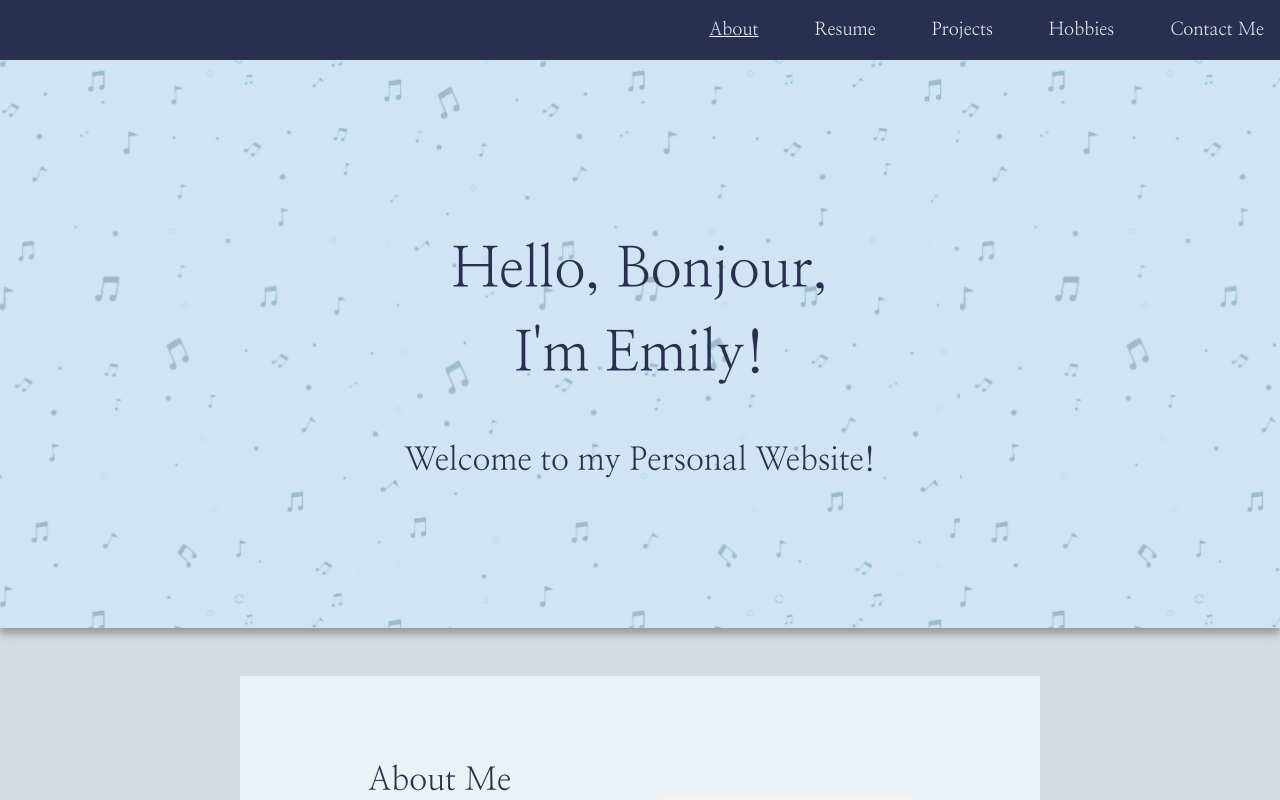
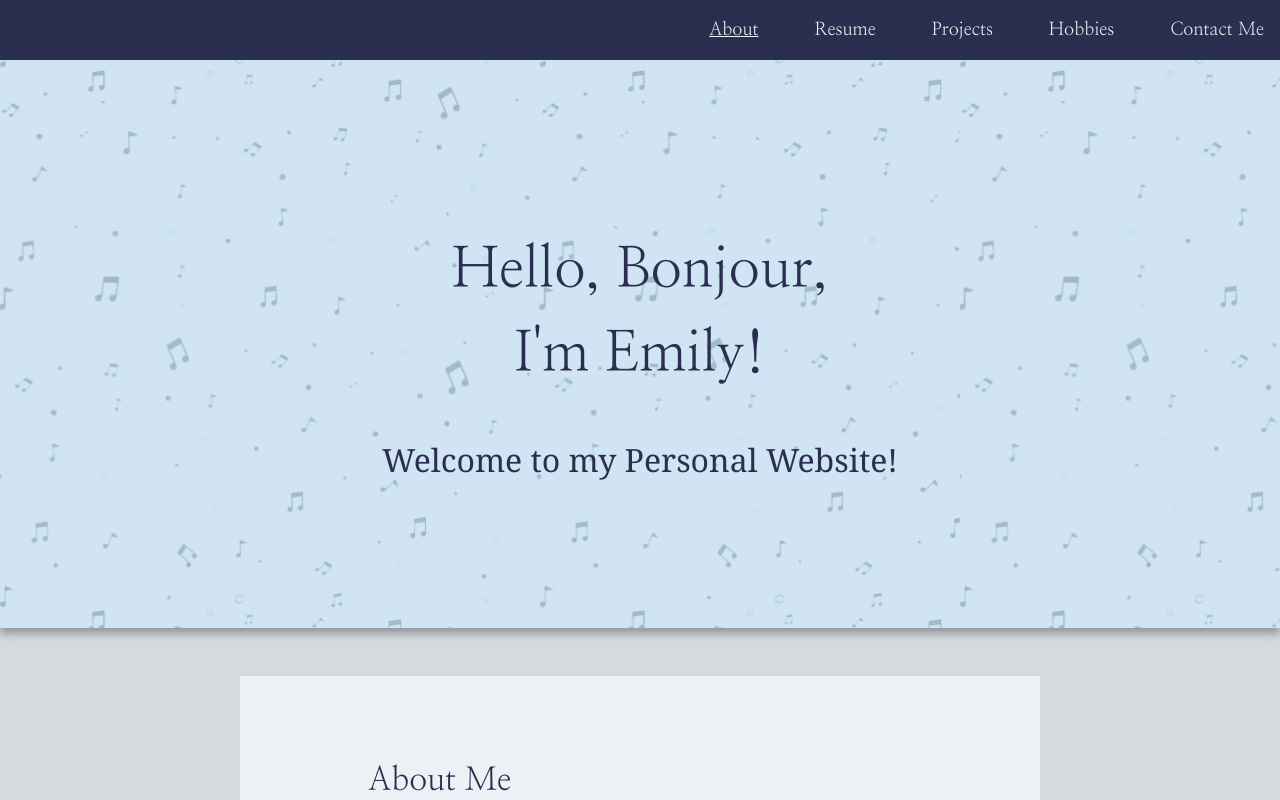
Before and after one commit to Emilyho11/personal-website, a React (Vite) app in the folder frontend/: page / in a window 1280 px wide. Shown: the top 800 px of the page. Built offline with nearby package versions, Linux system fonts and the light colour scheme.

Commit message:
Modifying Home Page Design

```diff
--- a/frontend/src/pages/Home.jsx
+++ b/frontend/src/pages/Home.jsx
@@ -30,7 +30,7 @@ const Home = () => {
         backgroundImage: `url(${musicBg})`,
         boxShadow: '0px 6px 8px rgba(0, 0, 0, 0.3)'}}>
         <h1 className='pt-10'>Hello, Bonjour,<br/>I'm Emily!</h1>
-        <h2 className='pt-10'>Welcome to my Personal Website!</h2>
+        <h2 className='pt-10 font-serif'>Welcome to my Personal Website!</h2>
       </div>
       <ContentContainer className='text-dark_blue bg-light_blue py-20 px-32'>
         <div className='lg:flex xl:gap-32 lg:gap-16'>
```
